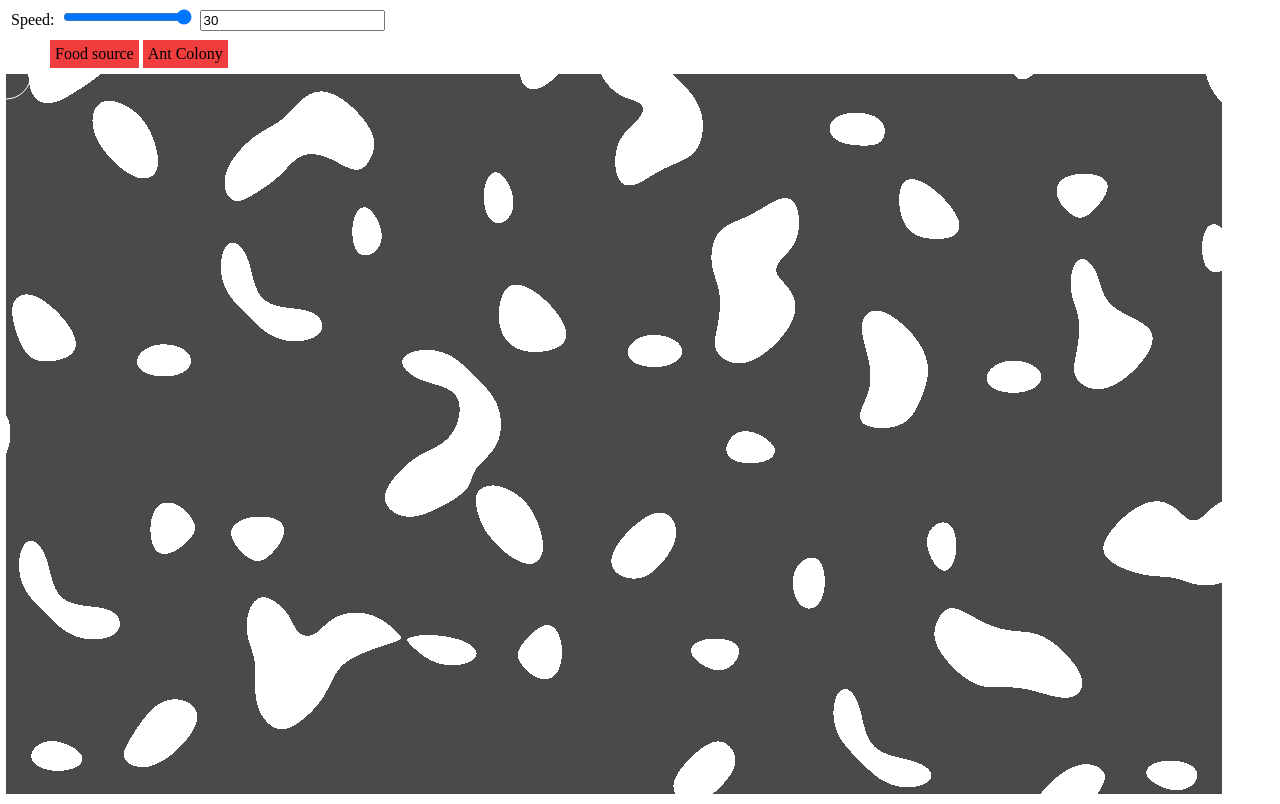
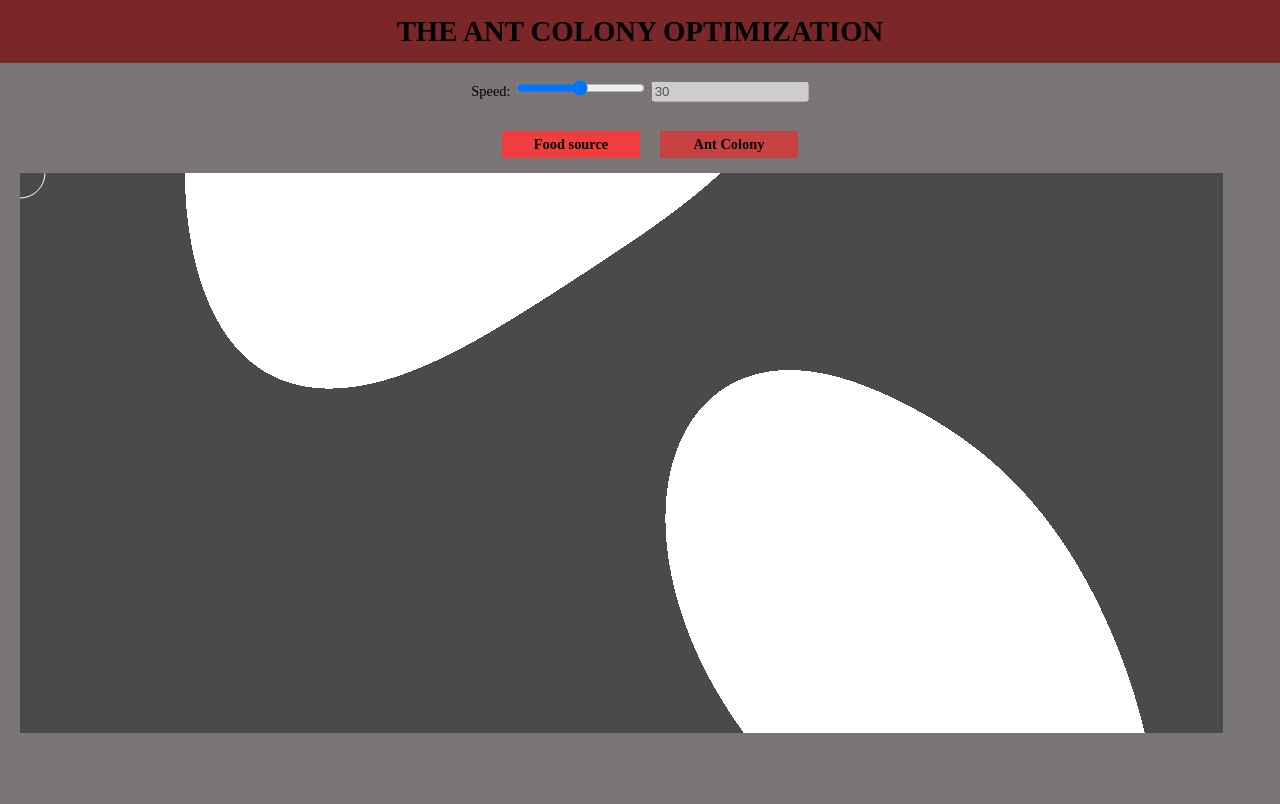
Before and after one commit to alojzy231/The-Ant-Colony-Optimization, a plain HTML site: page index.html in a window 1280 px wide. Drawn offline with Linux system fonts and the light colour scheme.

Commit message:
Final version

```diff
--- a/index.html
+++ b/index.html
@@ -10,18 +10,21 @@
     <link rel="stylesheet" href="style.css">
 </head>
 <body>
+    <h1 id="title">THE ANT COLONY OPTIMIZATION</h1>
+    <div id="properties">
         <div id="inputs">
             <label for="framerate">Speed: </label>
-        <input type="range" name="framerate" id="framerate-range" value="100">
-        <input type="number"  id="framerate-number" value="30">
-        <br>
+            <input type="range" name="framerate" id="framerate-range" value="30" max="60" min="1">
+            <input type="number" name="framerate" id="framerate-number" value="30" disabled>
         </div>
         <div id="modes">
             <ul>
                 <li id="food-source" title="click left mouse button to spawn a food source &#x0a;click left mouse button + ctrl to delete it">Food source</li>
-            <li id="base" title="click left mouse button to spawn an ant colony &#x0a;click left mouse button + ctrl to delete it">Ant Colony</li>
+                <li id="base" class="pressed" title="click left mouse button to spawn an ant colony &#x0a;click left mouse button + ctrl to delete it">Ant Colony</li>
             </ul>
         </div>
+    </div>
+
     <canvas id="canvas">
 
     </canvas>
--- a/scripts/ant.js
+++ b/scripts/ant.js
@@ -53,7 +53,7 @@ export default class Ant{
 
     draw(indexOfBase){
         ctx.fillStyle = "black";
-        ctx.fillRect(this.posX, this.posY, this.size, this.size);
+        ctx.fillRect(this.posX - this.size / 2, this.posY - this.size / 2, this.size, this.size);
         this.move(indexOfBase);
     }
 
@@ -62,6 +62,8 @@ export default class Ant{
     }
 
     move(indexOfBase){
+
+
         if(this.carryingFood){
             this.checkForHomePheronomes(indexOfBase);
         }else{
@@ -71,10 +73,14 @@ export default class Ant{
         this.checkForFood();
         this.checkForHome();
 
+
         this.randomAngle(this.dir.x, this.dir.y, this.currentAngleOffset);
         this.dir = this.normalize(this.dir.x, this.dir.y);
 
         this.checkForObstacle();
+
+        // ctx.beginPath();
+        // ctx.moveTo(this.posX, this.posY);
 
         this.posX += this.dir.x * this.speed;
         this.posY += this.dir.y * this.speed;
@@ -93,8 +99,10 @@ export default class Ant{
         }else{
             this.countingMoves++;
         }
-
-
+        //Raycasts
+        // ctx.lineTo(this.posX + this.dir.x * 10, this.posY + this.dir.y * 10);
+        // ctx.strokeStyle = "red";
+        // ctx.stroke();
     }
 
     withinAngle(v1, v2, angle){
@@ -158,16 +166,26 @@ export default class Ant{
                     let target = this.normalize(trails[indexOfBase][index].posX - this.posX, trails[indexOfBase][index].posY - this.posY);
                     if(trails[indexOfBase][index].carryingFood && this.seeingDistance * this.seeingDistance >= this.distance(trails[indexOfBase][index].posX, trails[indexOfBase][index].posY, this.posX, this.posY) && this.withinAngle(this.dir, target, this.angleOfView / 2)){
                         if(!this.checkIfBlockedVision(target)){
+
                             countingTrails++;
 
                             averageX += trails[indexOfBase][index].posX - this.posX;
                             averageY += trails[indexOfBase][index].posY - this.posY;
 
                             this.busy = true;
+
+                            //Raycasts
+                            // ctx.beginPath()
+                            // ctx.moveTo(this.posX, this.posY);
+                            // ctx.lineTo(trails[indexOfBase][index].posX, trails[indexOfBase][index].posY);
+                            // ctx.strokeStyle = "green";
+                            // ctx.stroke();
+                        }else{
+
                         }
                     }
 
-                    if(countingTrails == 4) break;
+                    if(countingTrails == 10) break;
                 }
 
                 if(countingTrails > 0){
@@ -208,16 +226,29 @@ export default class Ant{
                     target = this.normalize(trails[indexOfBase][index].posX - this.posX, trails[indexOfBase][index].posY - this.posY);
                     if(!trails[indexOfBase][index].carryingFood && this.seeingDistance * this.seeingDistance >= this.distance(trails[indexOfBase][index].posX, trails[indexOfBase][index].posY, this.posX, this.posY) && this.withinAngle(this.dir, target, this.angleOfView / 2)){
                         if(!this.checkIfBlockedVision(target)){
+
+
+
                             countingTrails++;
 
                             averageX += trails[indexOfBase][index].posX - this.posX;
                             averageY += trails[indexOfBase][index].posY - this.posY;
 
                             this.busy = true;
+
+
+                            //Raycasts
+                            // ctx.beginPath()
+                            // ctx.moveTo(this.posX, this.posY);
+                            // ctx.lineTo(trails[indexOfBase][index].posX, trails[indexOfBase][index].posY);
+                            // ctx.strokeStyle = "pink";
+                            // ctx.stroke();
                         }
+                        }else{
+
 
                     }
-                    if(countingTrails == 4) break;
+                    if(countingTrails == 10) break;
                 }
 
                 if(countingTrails > 0){
@@ -257,8 +288,7 @@ export default class Ant{
         let futureY = Math.ceil(this.posY + this.dir.y * this.speed * this.distanceToObstacle);
 
         if(this.checkIfHitObstacle(futureX, futureY)){
-            this.dir.x *= -1;
-            this.dir.y *= -1;
+            this.bounce();
             this.canBounce = false;
         }else{
             this.canBounce = true;
@@ -266,12 +296,14 @@ export default class Ant{
     }
 
     checkIfBlockedVision(target){
-        for(let raycast = 5; raycast < this.seeingDistance; raycast += 5){
-            if(this.checkIfHitObstacle(target.x * raycast, target.y * raycast)){
-
-                console.log("blocked");
+        for(let raycast = 1; raycast < this.seeingDistance; raycast += 5){
+            let futureX = Math.ceil(this.posX + (target.x * raycast));
+            let futureY = Math.ceil(this.posY + (target.y * raycast));
+            if(this.checkIfHitObstacle(futureX, futureY)){
                 return true;
             }
+            // ctx.fillStyle = "black";
+            // ctx.fillRect(this.posX + (target.x * raycast), this.posY + (target.y * raycast) , 1, 1);
         }
 
         return false;
@@ -279,9 +311,7 @@ export default class Ant{
 
     checkIfHitObstacle(futureX,futureY){
         let index = (futureX + futureY * canvas.width) * 4;
-
         if(territory.data[index] == 255 &&  territory.data[index + 1] == 255 && territory.data[index + 2] == 255){
-            // console.log("obstacle");
             // ctx.fillStyle = "black";
             // ctx.fillRect(futureX - 10, futureY - 10, 20, 20);
             return true;
@@ -290,4 +320,18 @@ export default class Ant{
         }
 
     }
+
+    bounce(){
+        // if(this.dir.x > this.dir.y){
+        //     this.dir.x *= -1;
+        // }else if(this.dir.x < this.dir.y){
+        //     this.dir.y *= -1;
+        // }else{
+        //     this.dir.x *= -1;
+        //     this.dir.y *= -1;
+        // }
+
+        this.dir.x *= -1;
+            this.dir.y *= -1;
+    }
 };
--- a/scripts/app.js
+++ b/scripts/app.js
@@ -1,14 +1,10 @@
 import * as canvasModule from './canvas.js';
 import {drawTerritory, drawTerritoryFirstTime} from './territory.js'
-import AntColonies from './antColony.js';
-import Ants from './ant.js';
 import {drawTrail} from './trail.js';
 import {brushHover} from './mouseModes.js'
+import Ant from './ant.js';
 
-const maxFrameRate = 100;
-const minFrameRate = 1;
-
-export const detailsOfTerritory = 0.006;
+export const detailsOfTerritory = 0.0008;
 
 export const radiusOfAntColony = 25;
 export const radiusOfFoodSource = 20;
@@ -16,7 +12,7 @@ export const radiusOfFoodSource = 20;
 export const maxAmountOfAntColonies = 1;
 export let antColonies = [];
 
-export const numberOfAntsPerColony = 50;
+export let numberOfAntsPerColony;
 export let ants = [];
 
 export let trails = [];
@@ -30,42 +26,22 @@ const frameRateNumberInput = document.getElementById('framerate-number');
 const frameRateRangeInput = document.getElementById('framerate-range');
 
 let frameRate = frameRateNumberInput.value;
+numberOfAntsPerColony = 200;
 
 let interval = setInterval(DRAW,1000 / frameRate);
 
 (function(){
     console.log("start");
-    frameRateRangeInput.max = maxFrameRate;
-    frameRateRangeInput.min = minFrameRate;
 
     canvasModule.start();
 
     drawTerritoryFirstTime();
 })();
 
-frameRateNumberInput.addEventListener("change", function(){
-    let val = frameRateNumberInput.value;
+frameRateRangeInput.addEventListener("change", function(){
+    frameRateNumberInput.value = frameRateRangeInput.value;
 
-    if(val > maxFrameRate){
-        val = maxFrameRate;
-        frameRateNumberInput.value = maxFrameRate;
-    }else if(val < minFrameRate){
-        val = minFrameRate;
-        frameRateNumberInput.value = minFrameRate;
-    }
-    frameRateRangeInput.value=val;
-
-    frameRate = frameRateNumberInput.value;
-    clearInterval(interval);
-    interval = setInterval(DRAW,1000 / frameRate);
-});
-
-frameRateRangeInput.addEventListener("change", function(){
-    let val = frameRateRangeInput.value;
-
-    frameRateNumberInput.value=val;
-
-    frameRate = frameRateNumberInput.value;
+    frameRate = frameRateRangeInput.value;
     clearInterval(interval);
     interval = setInterval(DRAW,1000 / frameRate);
 });
--- a/scripts/canvas.js
+++ b/scripts/canvas.js
@@ -2,6 +2,6 @@ export const canvas = document.getElementById("canvas");
 export const ctx = canvas.getContext("2d");
 
 export function start(){
-    canvas.width = 0.95 * window.innerWidth;
-    canvas.height = 0.9 * window.innerHeight;
+    canvas.width = 0.94 * window.innerWidth;
+    canvas.height = 0.7 * window.innerHeight;
 }
--- a/scripts/mouseModes.js
+++ b/scripts/mouseModes.js
@@ -3,7 +3,7 @@ import AntColony from './antColony.js'
 import FoodSource from './foodSource.js';
 import {ctx} from './canvas.js';
 
-export let mouseMode = "none";
+export let mouseMode = "antColony";
 
 let mousePos = {
     x: 0,
@@ -59,7 +59,7 @@ canvas.addEventListener("click", function(e){
         if(e.ctrlKey){
             for(let index = 0; index < antColonies.length; index++){
                 let dst = (mousePos.x - antColonies[index].posX) * (mousePos.x - antColonies[index].posX) + (mousePos.y - antColonies[index].posY) * (mousePos.y - antColonies[index].posY);
-
+                console.log(mousePos);
                 if(antColonies[index].radius * antColonies[index].radius >= dst){
 
                     ants.splice(index, 1);
--- a/style.css
+++ b/style.css
@@ -1,19 +1,46 @@
-*{
-    margin: 2px;
+body{
+    margin:0;
+    background-color: rgb(122, 118, 118);
+
+    font-size: 90%;
+}
+
+#properties{
+    display:flex;
+    flex-direction: column;
+    align-items: center;
+}
+
+#title{
+    margin:0;
+    padding-top: 15px;
+    padding-bottom: 15px;
+    text-align: center;
+    width: 100%;
+    background-color: rgb(124, 39, 39);
 }
 
 #inputs{
-    margin: 5px;
+    margin: 15px;
+
 }
 
+#framerate-number, #ants-number{
+    width:150px;
+}
 
 ul{
     display: flex;
 }
 li{
+    margin-right: 20px;
+    font-weight: bold;
+    text-align: center;
     list-style: none;
     padding: 5px;
     background-color: rgb(240, 61, 61);
+    min-width: 100px;
+    width: 10vw;
 }
 
 li:hover{
@@ -24,3 +51,8 @@ li:hover{
 .pressed{
     background-color: rgb(201, 66, 66);
 }
+
+canvas{
+    margin:0;
+    margin-left: 20px;
+}
```
Lines whose indentation alone changed are shown as unchanged.
